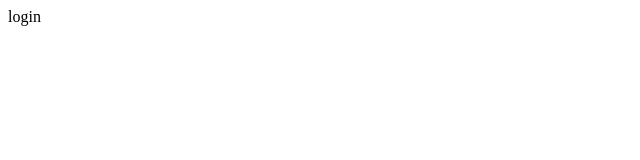
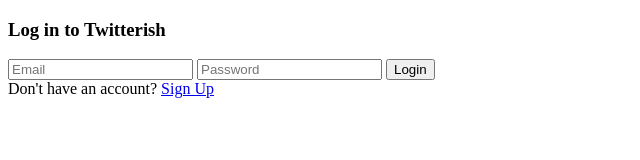
Before and after one commit to courtneymcallister/twitter_clone, a website: page public/html/login.html in a window 1280 px wide. Shown: the whole page, without its empty margins (0-640 px from the left). Drawn offline with Linux system fonts and the light colour scheme.

Commit message:
created the login form

```diff
--- a/public/html/login.html
+++ b/public/html/login.html
@@ -1 +1,23 @@
-login
+<!DOCTYPE html>
+<html>
+  <head>
+    <meta charset="utf-8">
+    <title>Login to Twitterish</title>
+    <link rel="stylesheet" href="/css/login.css">
+  </head>
+  <body>
+    <header>
+      <h3>Log in to Twitterish</h3>
+    </header>
+    <main>
+      <form action="/login" method="GET">
+        <input type="email" name="email" placeholder="Email"/>
+        <input type="password" name="password" placeholder="Password"/>
+        <button type="submit">Login</button>
+      </form>
+    </main>
+    <footer>
+      Don't have an account? <a href="/signup">Sign Up</a>
+    </footer>
+  </body>
+</html>
```
